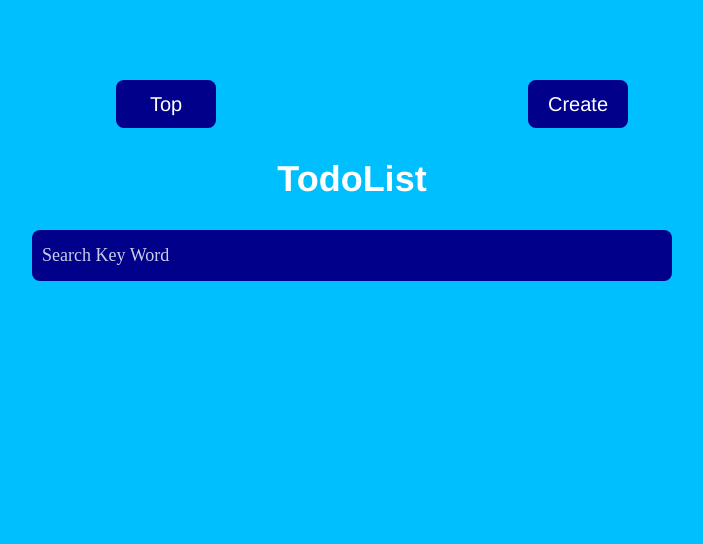
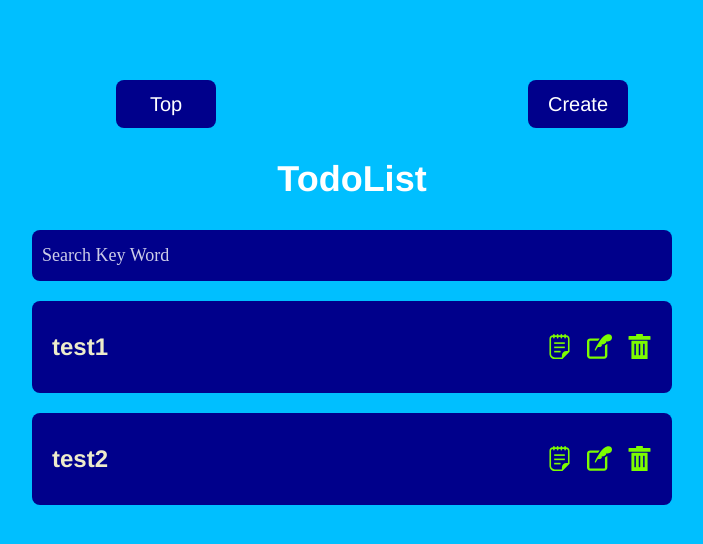
Before and after one commit to hamabehayato/nextjs-output-only-front, a Next.js app: page / in a window 1280 px wide. Shown: the top 544 px of the page, without its empty margins (288-991 px from the left). Built offline with nearby package versions, Linux system fonts and the light colour scheme.

Commit message:
create: organism "TodoList" component

```diff
--- /dev/null
+++ b/src/components/atoms/Icons/Detail/index.tsx
@@ -0,0 +1,37 @@
+/**
+ * TrashIcon
+ *
+ * @package components
+ */
+import styles from './styles.module.css';
+
+/**
+ * TrashIcon
+ * @returns {JSX.Element}
+ * @constructor
+ */
+export const DetailIcon = () => {
+  return (
+    <svg className={styles.img} viewBox="0 0 512 512">
+      <g>
+        <path
+          d="M392.197,26.581h-4.77v-9.699c0-9.316-7.55-16.882-16.881-16.882c-9.332,0-16.898,7.566-16.898,16.882v9.699
+            h-42.576v-9.699c0-9.316-7.558-16.882-16.89-16.882c-9.324,0-16.89,7.566-16.89,16.882v9.699h-42.576v-9.699
+            c0-9.316-7.566-16.882-16.89-16.882c-9.332,0-16.89,7.566-16.89,16.882v9.699h-42.584v-9.699c0-9.316-7.566-16.882-16.89-16.882
+            c-9.332,0-16.89,7.566-16.89,16.882v9.699h-4.77c-38.501,0.008-69.684,31.199-69.7,69.7v306.59
+            c0.016,60.28,48.856,109.12,109.129,109.128h156.354l146.312-146.312V96.281C461.89,57.78,430.699,26.589,392.197,26.581z
+            M429.173,350.021h-31.679c-51.237,0-92.766,41.53-92.766,92.766v33.787l-2.692,2.692l-142.804,0.008
+            c-21.149-0.008-40.148-8.525-54.026-22.378c-13.853-13.878-22.37-32.877-22.378-54.025V96.281
+            c0.008-10.258,4.114-19.398,10.834-26.142c6.743-6.719,15.883-10.826,26.142-10.834h4.77v18.121c0,9.332,7.558,16.889,16.89,16.889
+            c9.324,0,16.89-7.558,16.89-16.889V59.306h42.584v18.121c0,9.332,7.558,16.889,16.89,16.889c9.323,0,16.89-7.558,16.89-16.889
+            V59.306h42.576v18.121c0,9.332,7.566,16.889,16.89,16.889c9.332,0,16.89-7.558,16.89-16.889V59.306h42.576v18.121
+            c0,9.332,7.566,16.889,16.898,16.889c9.332,0,16.881-7.558,16.881-16.889V59.306h4.77c10.259,0.008,19.398,4.114,26.142,10.834
+            c6.718,6.744,10.825,15.883,10.834,26.142V350.021z"
+        ></path>
+        <rect x="146.919" y="170.033" width="218.17" height="32.725"></rect>
+        <rect x="146.919" y="257.294" width="218.17" height="32.725"></rect>
+        <rect x="146.919" y="344.556" width="130.9" height="32.725"></rect>
+      </g>
+    </svg>
+  );
+};
--- /dev/null
+++ b/src/components/atoms/Icons/Detail/styles.module.css
@@ -0,0 +1,5 @@
+.img {
+  width: 100%;
+  height: 100%;
+  fill: #7cfc00;
+}
--- /dev/null
+++ b/src/components/atoms/Icons/Edit/index.tsx
@@ -0,0 +1,34 @@
+/**
+ * TrashIcon
+ *
+ * @package components
+ */
+import styles from './styles.module.css';
+
+/**
+ * TrashIcon
+ * @returns {JSX.Element}
+ * @constructor
+ */
+export const EditIcon = () => {
+  return (
+    <svg className={styles.img} viewBox="0 0 512 512">
+      <g>
+        <path
+          d="M422.002,6.017C315.33,20.736,213.205,220.861,162.939,313.486c-12.641,23.297,9.422,35.406,22.422,13.125
+        c9.344-16.016,32.109-62.5,44.422-60.094c58.797,9.797,90.156-28.547,67.891-52.672c74.797,1.531,111.875-39.609,90.656-64.609
+        c22.313,7.063,55.078,6.031,83.766-9.609C533.33,106.22,529.627-8.827,422.002,6.017z"
+        ></path>
+        <path
+          d="M409.189,207.048c-9.719,9.141-27.031,22.141-41.547,27.813v207.062c-0.016,4.609-1.781,8.531-4.781,11.563
+        c-3.031,3-6.953,4.766-11.547,4.781H65.361c-4.594-0.016-8.531-1.781-11.563-4.781c-3-3.031-4.766-6.953-4.781-11.563V155.986
+        c0.016-4.594,1.781-8.531,4.781-11.563c3.031-3,6.969-4.766,11.563-4.781h160.391c11.234-17.125,22.734-33.578,34.484-49.016
+        H65.361c-17.969-0.016-34.469,7.344-46.219,19.141c-11.781,11.75-19.156,28.25-19.141,46.219v285.937
+        c-0.016,17.969,7.359,34.469,19.141,46.234c11.75,11.781,28.25,19.156,46.219,19.141h285.953
+        c17.953,0.016,34.453-7.359,46.219-19.141c11.781-11.766,19.156-28.266,19.141-46.234V206.017
+        C416.674,206.017,414.002,202.517,409.189,207.048z"
+        ></path>
+      </g>
+    </svg>
+  );
+};
--- /dev/null
+++ b/src/components/atoms/Icons/Edit/styles.module.css
@@ -0,0 +1,5 @@
+.img {
+  width: 100%;
+  height: 100%;
+  fill: #7cfc00;
+}
--- /dev/null
+++ b/src/components/atoms/Icons/Trash/index.tsx
@@ -0,0 +1,19 @@
+/**
+ * TrashIcon
+ *
+ * @package components
+ */
+import styles from "./styles.module.css"
+
+/**
+ * TrashIcon
+ * @returns {JSX.Element}
+ * @constructor
+ */
+export const TrashIcon = () => {
+  return (
+    <svg className={styles.img} xmlns="http://www.w3.org/2000/svg" width="175.61" height="200" viewBox="0 0 175.61 200">
+      <path d="M79.59,262.733a4.056,4.056,0,0,0-4.065,4.065v12.2H19.02a4.056,4.056,0,0,0-4.065,4.065V304.2a4.056,4.056,0,0,0,4.065,4.065H186.5a4.056,4.056,0,0,0,4.065-4.065V283.058a4.056,4.056,0,0,0-4.065-4.065H130V266.8a4.056,4.056,0,0,0-4.065-4.065Zm-37.4,53.659a4.056,4.056,0,0,0-4.065,4.065V458.668a4.056,4.056,0,0,0,4.065,4.065H163.329a4.056,4.056,0,0,0,4.065-4.065V320.456a4.056,4.056,0,0,0-4.065-4.065Zm21.48,25.2h8.26c1.09,0,1.967,1.813,1.967,4.065V429.4c0,2.252-.878,4.065-1.967,4.065h-8.26c-1.09,0-1.967-1.813-1.967-4.065V345.66C61.7,343.408,62.581,341.595,63.671,341.595Zm34.959,0h8.26c1.09,0,1.967,1.813,1.967,4.065V429.4c0,2.252-.878,4.065-1.967,4.065H98.63c-1.09,0-1.967-1.813-1.967-4.065V345.66C96.663,343.408,97.54,341.595,98.63,341.595Zm34.959,0h8.26c1.09,0,1.967,1.813,1.967,4.065V429.4c0,2.252-.878,4.065-1.967,4.065h-8.26c-1.09,0-1.967-1.813-1.967-4.065V345.66C131.622,343.408,132.5,341.595,133.589,341.595Z" transform="translate(-14.955 -262.733)"/>
+    </svg>
+  )
+}
--- /dev/null
+++ b/src/components/atoms/Icons/Trash/styles.module.css
@@ -0,0 +1,5 @@
+.img {
+  width: 100%;
+  height: 100%;
+  fill: #7cfc00;
+}
--- /dev/null
+++ b/src/components/organisms/TodoList/index.tsx
@@ -0,0 +1,46 @@
+/**
+ * TodoList
+ *
+ * @package components
+ */
+import Link from 'next/link'
+import { FC } from 'react'
+import { DetailIcon } from '@/components/atoms/Icons/Detail'
+import { EditIcon } from '@/components/atoms/Icons/Edit'
+import { TrashIcon } from '@/components/atoms/Icons/Trash'
+import { NAVIGATION_PATH } from '@/constants/navigations'
+import { TodoType } from '@/interfaces/Todo'
+import styles from './styles.module.css'
+
+type Props = {
+  showTodoList: Array<TodoType>
+  deleteTodo: (id: number) => void
+}
+
+/**
+ * TodoList
+ * @returns {JSX.Element}
+ * @constructor
+ */
+export const TodoList: FC<Props> = ({ showTodoList, deleteTodo }) => {
+  return (
+    <>
+      {showTodoList.map((todo) => (
+        <div className={styles.todo} key={todo.id}>
+          <p>{todo.title}</p>
+          <div className={styles.iconBox}>
+            <Link href={`${NAVIGATION_PATH.DETAIL}/${todo.id}`} className={styles.icon}>
+              <DetailIcon />
+            </Link>
+            <Link href={`${NAVIGATION_PATH.EDIT}/${todo.id}`} className={styles.icon}>
+              <EditIcon />
+            </Link>
+            <button onClick={() => deleteTodo(todo.id)} className={styles.icon}>
+              <TrashIcon />
+            </button>
+          </div>
+        </div>
+      ))}
+    </>
+  )
+}
--- /dev/null
+++ b/src/components/organisms/TodoList/styles.module.css
@@ -0,0 +1,33 @@
+.todo {
+  box-sizing: border-box;
+  line-height: 1;
+  font-size: 24px;
+  border-radius: 8px;
+  color: #edebcb;
+  font-weight: bold;
+  display: flex;
+  align-items: center;
+  justify-content: space-between;
+  max-width: 1000px;
+  width: 100%;
+  background-color: #00008b;
+  padding: 10px 20px;
+  margin: 0 auto;
+}
+
+.todo:not(:last-child) {
+  margin-bottom: 20px;
+}
+
+.iconBox {
+  display: flex;
+}
+
+.icon {
+  display: block;
+  width: 25px;
+  height: 25px;
+}
+.icon:not(:last-child) {
+  margin-right: 15px;
+}
--- a/src/components/templates/TodoListTemplate/index.tsx
+++ b/src/components/templates/TodoListTemplate/index.tsx
@@ -6,6 +6,7 @@
 import { useTodoContext } from '@/contexts/TodoContext'
 import { useTodoListTemplate } from './useTodoListTemplate'
 import { BaseLayout } from '@/components/organisms/BaseLayout'
+import { TodoList } from '@/components/organisms/TodoList'
 import { InputForm } from '@/components/atoms/InputForm'
 
 export const TodoListTemplate = () => {
@@ -21,15 +22,13 @@ export const TodoListTemplate = () => {
    */
   return (
     <BaseLayout title={'TodoList'}>
-      <section>
-        <InputForm
-          value={inputSearch}
-          placeholder={'Search Key Word'}
-          onChange={handleChangeSearch}
-        />
-      </section>
+      <InputForm
+        value={inputSearch}
+        placeholder={'Search Key Word'}
+        onChange={handleChangeSearch}
+      />
 
-      {/* {showTodoList.length > 0 && <TodoList showTodoList={showTodoList} deleteTodo={deleteTodo} />} */}
+      {showTodoList.length > 0 && <TodoList showTodoList={showTodoList} deleteTodo={deleteTodo} />}
     </BaseLayout>
   )
 }
--- a/src/components/templates/TodoListTemplate/useTodoListTemplate.ts
+++ b/src/components/templates/TodoListTemplate/useTodoListTemplate.ts
@@ -4,8 +4,8 @@
  * @package hooks
  */
 import { useState, useMemo, useCallback } from 'react'
-import { TodoType } from '../../../interfaces/Todo'
-import { EventType } from '../../../interfaces/Event'
+import { TodoType } from '@/interfaces/Todo'
+import { EventType } from '@/interfaces/Event'
 
 type Params = {
   originTodoList: Array<TodoType>
@@ -28,7 +28,6 @@ type ActionsType = {
  * handleChangeContent: (function(*): void)
  * handleChangeTitle: (function(*): void)}]}
  */
-
 export const useTodoListTemplate = ({ originTodoList }: Params) => {
   /* local state */
   const [inputSearch, setInputSearch] = useState('')
--- a/src/constants/navigations.ts
+++ b/src/constants/navigations.ts
@@ -12,28 +12,25 @@ type NavigationsType = {
 }
 
 /**
- * router URL
- */
-export const ROUTE_PATH: string = '/nextjs-output-only-front'
-
-/**
- * router 定義に使用
+ * リンク先一覧
+ * 遷移先定義の際に使用
  * @type {{TOP: string, CREATE: string, DETAIL: string, EDIT: string}}
  */
 export const NAVIGATION_LIST: NavigationsType = {
-  TOP: `${ROUTE_PATH}/`,
-  CREATE: `${ROUTE_PATH}/create`,
-  DETAIL: `${ROUTE_PATH}/detail/:id`,
-  EDIT: `${ROUTE_PATH}/edit/:id`,
+  TOP: `/`,
+  CREATE: `/create`,
+  DETAIL: `/detail/:id`,
+  EDIT: `/edit/:id`,
 }
 
 /**
- * 遷移先定義に使用
+ * パス一覧
+ * 画面遷移時に使用
  * @type {{TOP: string, CREATE: string, DETAIL: string, EDIT: string}}
  */
 export const NAVIGATION_PATH: NavigationsType = {
-  TOP: `${ROUTE_PATH}/`,
-  CREATE: `${ROUTE_PATH}/create`,
-  DETAIL: `${ROUTE_PATH}/detail/`,
-  EDIT: `${ROUTE_PATH}/edit/`,
+  TOP: `/`,
+  CREATE: `/create`,
+  DETAIL: `/detail/`,
+  EDIT: `/edit/`,
 }
--- a/src/styles/globals.css
+++ b/src/styles/globals.css
@@ -9,3 +9,13 @@ body {
 code {
   font-family: source-code-pro, Menlo, Monaco, Consolas, "Courier New", monospace;
 }
+
+/* reset */
+button{
+  background-color: transparent;
+  border: none;
+  cursor: pointer;
+  outline: none;
+  padding: 0;
+  appearance: none;
+}
```
Also changed, not shown: 1 other file (tests, documents, lock files or other folders).
